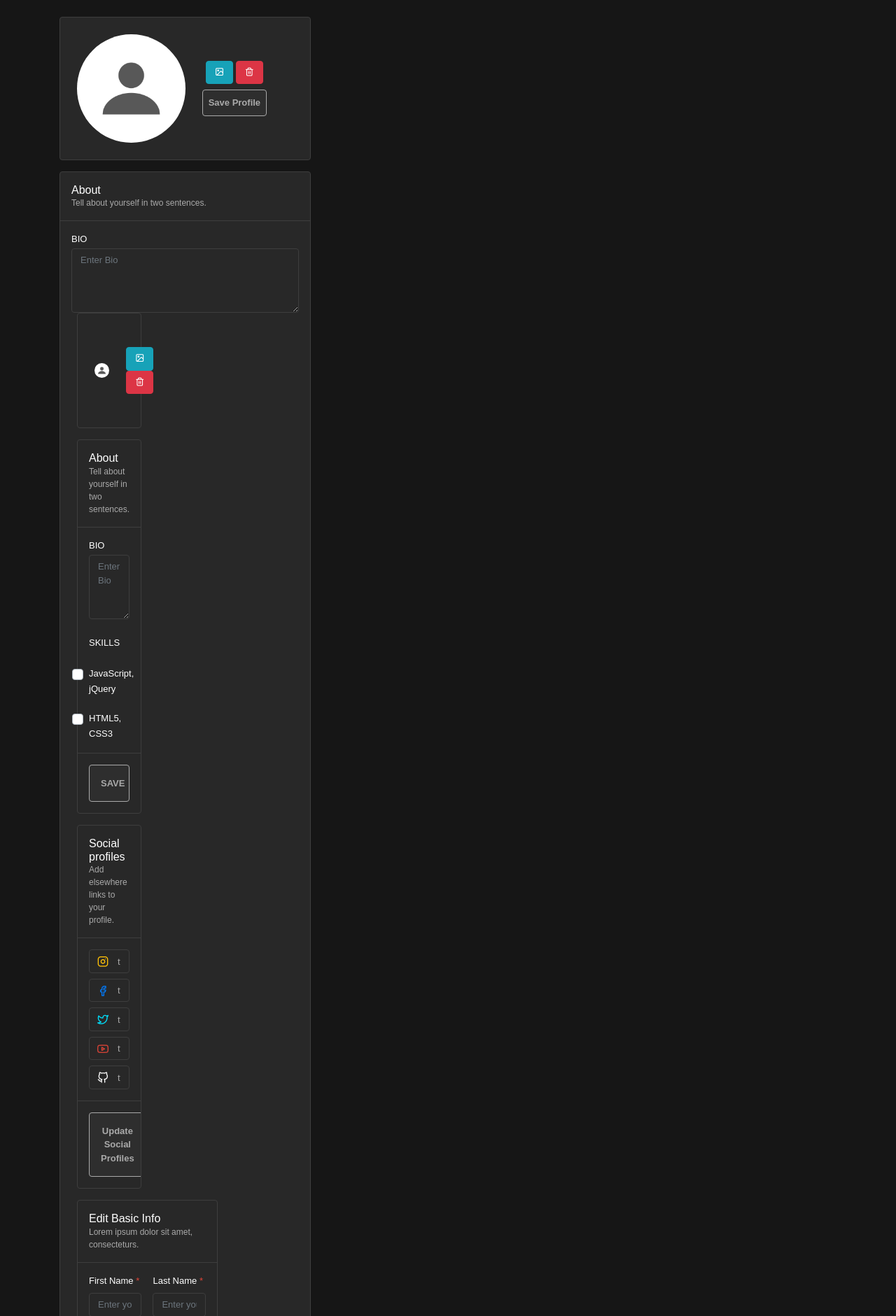
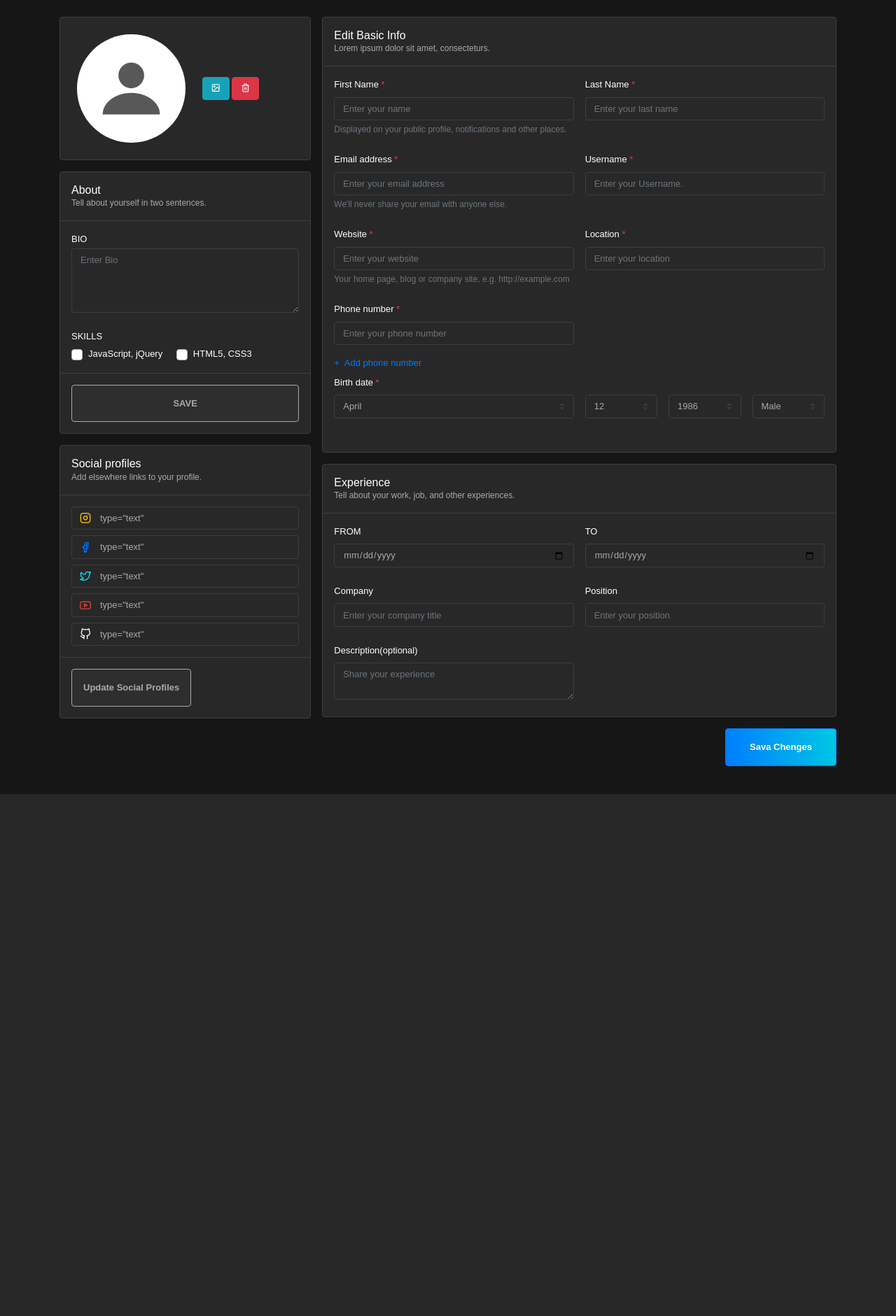
Before and after one commit to ShubhChaturvedi/Nimbus, a Django app: template templates/dashboard/edit-profile.html in a window 1280 px wide. Shown: the part 55-1936 px from the top of the page at 70% size. After the commit the page ends 1190 px from the top, so only its background shows below. Run offline with Django 3.2, Linux system fonts and the light colour scheme; the template is opened without the code that fills it, so the values that code supplies are empty; some libraries are stand-ins or nearby versions; some web fonts are replaced.

Commit message:
Dev: Updation

```diff
--- a/core/views.py
+++ b/core/views.py
@@ -110,7 +110,6 @@ def handleUploadProfile(request):
         profField = Profile.objects.filter(username=request.user.username).first()
         # get upload to location from profile model
         upload = request.FILES['profile']
-        print(upsload)
         fss = FileSystemStorage()
         fss.location = settings.MEDIA_ROOT / "user/profile"
         file = fss.save(upload.name, upload)
--- a/templates/dashboard/edit-profile.html
+++ b/templates/dashboard/edit-profile.html
@@ -3,36 +3,6 @@
 
 
 {% block content %}
-
-  <aside class="col-md-4">
-    <div class="mb-3 border rounded bg-white profile-box text-center w-10">
-      <form class="p-4 d-flex align-items-center" method="post" action="{% url 'uploadprofile' %}" enctype="multipart/form-data">
-      {% csrf_token %}
-        <img src="{% if profile.profile_image %}{{ profile.profile_image.url }} {% else %} {% static 'img/p13.png' %} {%endif%}" class="img-fluid rounded-circle" alt="Responsive image" style="max-width: 50%;">
-        <div class="p-4">
-          <label data-toggle="tooltip" data-placement="top" data-original-title="Upload New Picture"
-                 class="btn btn-info m-0" for="fileAttachmentBtn">
-            <i class="feather-image"></i>
-            <input id="fileAttachmentBtn" name="profile" type="file" class="d-none">
-          </label>
-          <button data-toggle="tooltip" data-placement="top" data-original-title="Delete" type="submit"
-                  class="btn btn-danger"><i class="feather-trash-2"></i></button>
-          <button class="font-weight-bold btn btn-light rounded p-2 mt-2 d-block" type="submit"> Save Profile </button>
-        </div>
-      </form>
-    </div>
-    <div class="border rounded bg-white mb-3">
-      <div class="box-title border-bottom p-3">
-        <h6 class="m-0">About</h6>
-        <p class="mb-0 mt-0 small">Tell about yourself in two sentences.
-        </p>
-      </div>
-      <div class="box-body">
-        <div class="p-3 border-bottom">
-          <div class="form-group mb-4">
-            <label class="mb-1">BIO</label>
-            <div class="position-relative">
-              <textarea class="form-control" rows="4" name="text" placeholder="Enter Bio">{{ profile.bio }}</textarea>
     <aside class="col-md-4">
         <div class="mb-3 border rounded bg-white profile-box text-center w-10">
             <div class="p-4 d-flex align-items-center">
```
